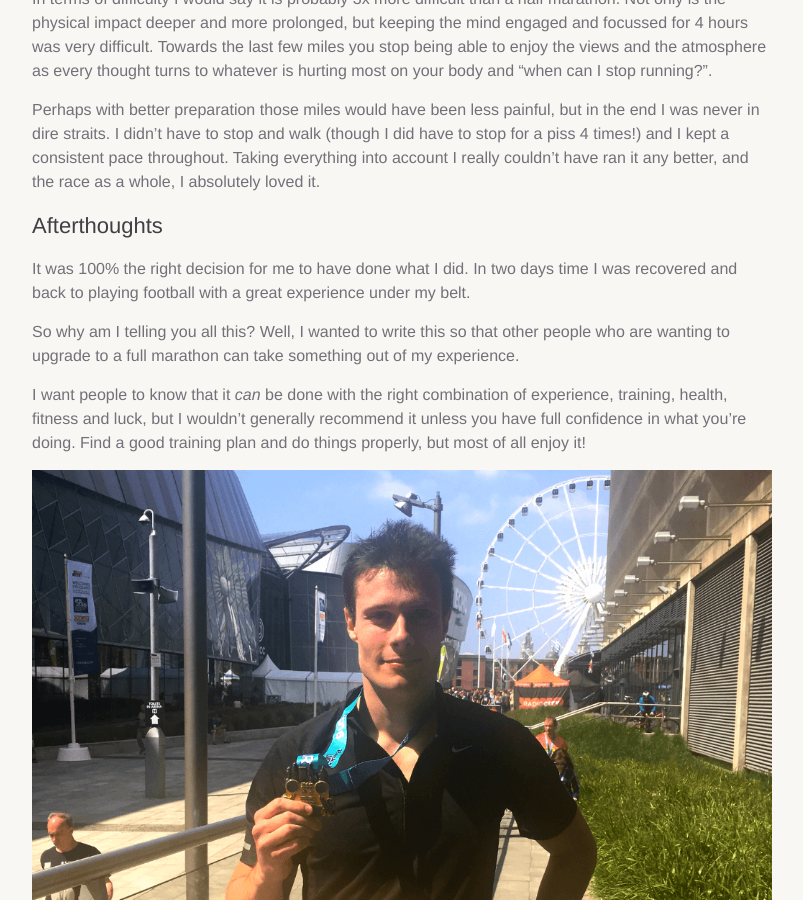
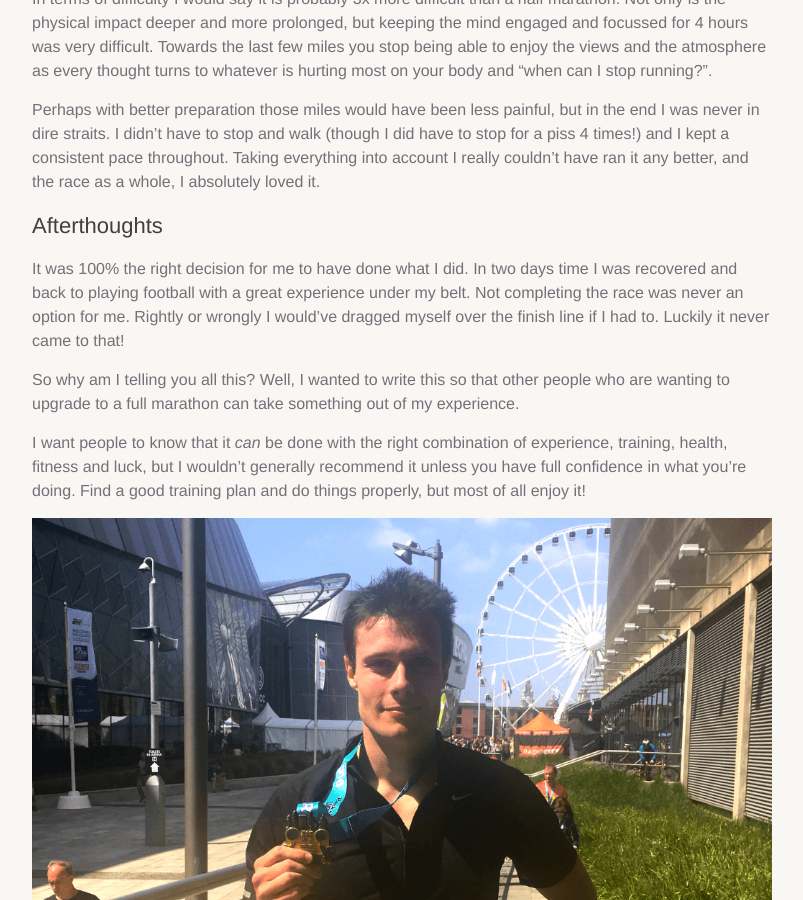
Before and after one commit to adampmoss/adampmoss.github.io, a Jekyll site: the page built from _posts/2016-10-16-half-marathon-to-marathon-in-5-weeks.markdown, in a window 1280 px wide and 900 px high, scrolled down 2982 px. Shown: the whole window, without its empty margins (238-1041 px from the left). Built offline with Jekyll 4.4.1, drawn with Linux system fonts in a browser that asks for light colours; some web fonts are replaced; comment, search, counter and statistics services are not loaded.

Commit message:
no message

```diff
--- a/_posts/2016-10-16-half-marathon-to-marathon-in-5-weeks.markdown
+++ b/_posts/2016-10-16-half-marathon-to-marathon-in-5-weeks.markdown
@@ -73,7 +73,7 @@ Perhaps with better preparation those miles would have been less painful, but in
 
 ### Afterthoughts
 
-It was 100% the right decision for me to have done what I did. In two days time I was recovered and back to playing football with a great experience under my belt.
+It was 100% the right decision for me to have done what I did. In two days time I was recovered and back to playing football with a great experience under my belt. Not completing the race was never an option for me. Rightly or wrongly I would've dragged myself over the finish line if I had to. Luckily it never came to that!
 
 So why am I telling you all this? Well, I wanted to write this so that other people who are wanting to upgrade to a full marathon can take something out of my experience.
 
```
